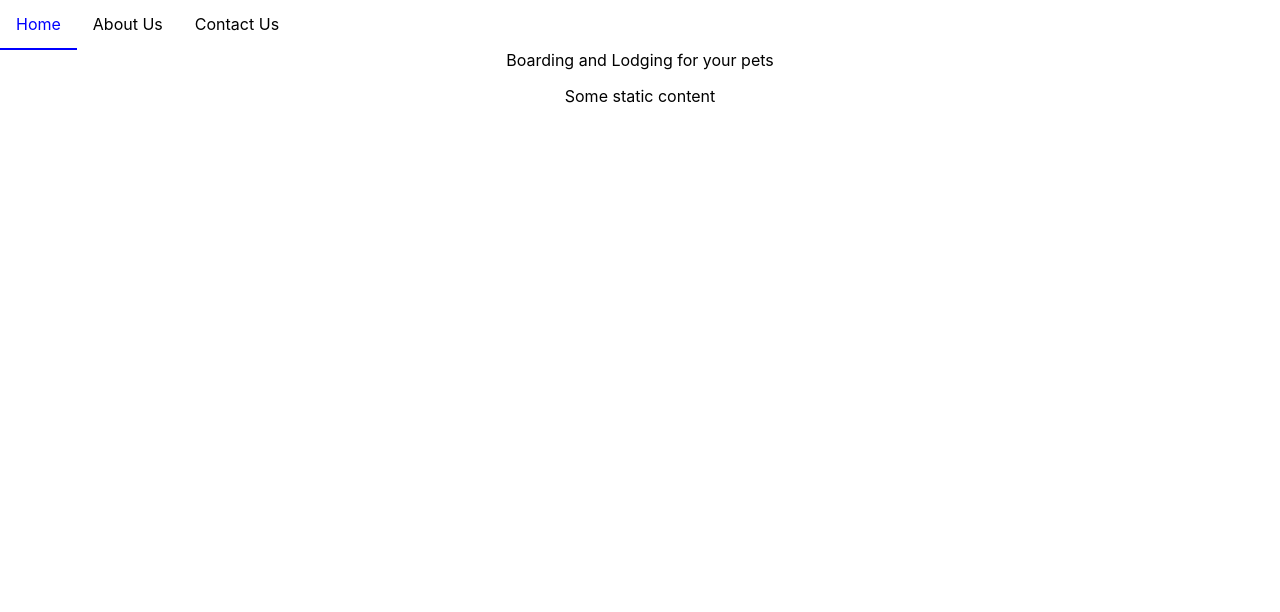
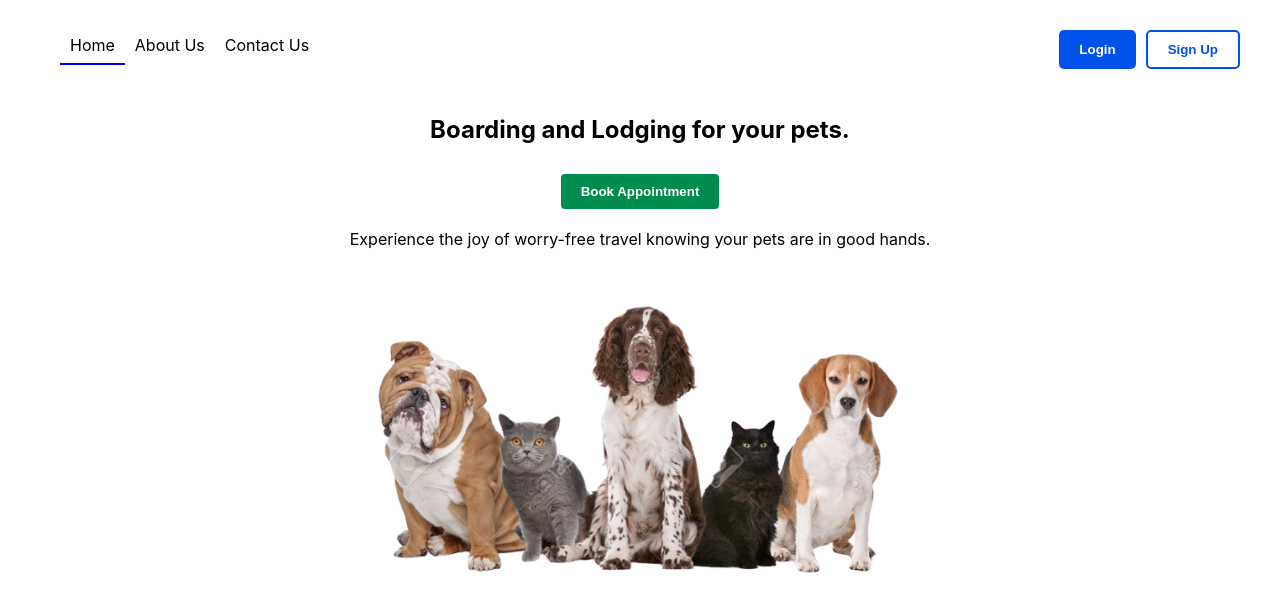
Before and after one commit to geo-jose-deltasoft/Pets-Hostel, a React (Create React App) app in the folder client/: page / in a window 1280 px wide. Shown: the top 612 px of the page. Built offline with nearby package versions, Linux system fonts and the light colour scheme.

Commit message:
Landing page Complete

```diff
--- /dev/null
+++ b/client/src/assets/styles/Home.css
@@ -0,0 +1,39 @@
+.home {
+  padding: 20px;
+}
+
+.home-content {
+  text-align: center;
+  padding: 30px;
+}
+
+.home-content h1 {
+  font-size: 24px;
+  margin-bottom: 30px;
+}
+
+.home-content button {
+  background-color: rgb(0, 139, 79);
+  border: none;
+  padding: 10px 20px;
+  cursor: pointer;
+  border-radius: 4px;
+  font-weight: bold;
+  color: white;
+}
+
+.home-content button:hover {
+  background-color: rgb(27, 255, 133);
+  color: white;
+}
+
+.home-content p {
+  font-size: 16px;
+  margin-top: 20px;
+}
+
+.home-content img {
+  width: 550px; /* Set the width */
+  height: auto; /* Maintain aspect ratio */
+  max-height: 350px;
+}
--- a/client/src/assets/styles/TopBar.css
+++ b/client/src/assets/styles/TopBar.css
@@ -1,23 +1,23 @@
 .topbar {
-  overflow: hidden;
+  display: flex;
+  justify-content: space-between;
+  align-items: center;
 }
 
 .topbar ul {
   list-style-type: none;
   margin: 0;
-  padding: 0;
+  padding: 10;
 }
 
 .topbar li {
-  float: left;
+  display: inline;
 }
 
 .topbar li a {
-  display: block;
   color: black;
-  text-align: center;
-  padding: 14px 16px;
   text-decoration: none;
+  padding: 10px 10px 8px;
 }
 
 .topbar li a:hover {
@@ -27,3 +27,78 @@
 .topbar li a.active {
   border-bottom: 2px solid blue;
 }
+
+.auth-buttons {
+  display: flex;
+  margin-top: 10px;
+}
+
+.login-button {
+  background-color: rgb(0, 82, 234);
+  border: none;
+  padding: 10px 20px;
+  cursor: pointer;
+  border-radius: 5px;
+  font-weight: bold;
+  color: white;
+}
+
+.signup-button {
+  margin-right: 20px;
+  background-color: transparent;
+  border: 2px solid rgb(0, 82, 234);
+  color: rgb(0, 82, 234);;
+  padding: 10px 20px;
+  margin-left: 10px;
+  cursor: pointer;
+  border-radius: 5px;
+  font-weight: bold;
+  color: rgb(0, 82, 234); ;
+}
+
+.signup-button:hover {
+  background-color: rgb(160, 191, 249);;
+  color: rgb(0, 82, 234);;
+}
+
+.popup-container {
+  position: fixed;
+  top: 0;
+  left: 0;
+  width: 100%;
+  height: 100%;
+  background-color: rgba(0, 0, 0, 0.5); /* Semi-transparent black overlay */
+  z-index: 1000; /* Ensure popup is above other content */
+  display: flex;
+  justify-content: center;
+  align-items: center;
+}
+
+.popup-content {
+  background-color: white;
+  padding: 20px;
+  border-radius: 8px;
+  box-shadow: 0 0 10px rgba(0, 0, 0, 0.3);
+}
+
+.popup-content h2 {
+  margin-top: 0;
+}
+
+.popup-content input {
+  width: 100%;
+  padding: 10px;
+  margin-bottom: 10px;
+}
+
+.popup-content button {
+  padding: 10px 20px;
+  background-color: lavender;
+  border: none;
+  cursor: pointer;
+}
+
+.popup-content button:hover {
+  background-color: blue;
+  color: white;
+}
--- a/client/src/components/layouts/TopBar.js
+++ b/client/src/components/layouts/TopBar.js
@@ -1,10 +1,23 @@
-import React from 'react';
+import React, { useState } from 'react';
 import { NavLink, useLocation } from 'react-router-dom';
+import LoginPopup from '../popups/LoginPopup';
+import SignupPopup from '../popups/SignupPopup';
 import '../../assets/styles/TopBar.css';
 
 const TopBar = () => {
 
+  const [showLoginPopup, setShowLoginPopup] = useState(false);
+  const [showSignupPopup, setShowSignupPopup] = useState(false);
+
   const { pathname } = useLocation();
+
+  const openLoginPopup = () => {
+    setShowLoginPopup(true);
+  };
+
+  const openSignupPopup = () => {
+    setShowSignupPopup(true);
+  };
 
   return(
     <nav className='topbar'>
@@ -13,6 +26,12 @@ const TopBar = () => {
         <li><NavLink to="/about" activeClassName="active">About Us</NavLink></li>
         <li><NavLink to="/contact" activeClassName="active">Contact Us</NavLink></li>
       </ul>
+      <div className="auth-buttons">
+        <button className="login-button" onClick={openLoginPopup}>Login</button>
+        <button className="signup-button" onClick={openSignupPopup}>Sign Up</button>
+      </div>
+      {showLoginPopup && <LoginPopup onClose={() => setShowLoginPopup(false)} />}
+      {showSignupPopup && <SignupPopup onClose={() => setShowSignupPopup(false)} />}
     </nav>
   );
 };
--- /dev/null
+++ b/client/src/components/popups/LoginPopup.js
@@ -0,0 +1,14 @@
+import React from 'react';
+
+const LoginPopup = ({onClose}) => {
+  return (
+    <div className='popup'>
+      <div className='popup-content'>
+        <h2>Login</h2>
+        <button onClick={onClose}>Close</button>
+      </div>
+    </div>
+  );
+};
+
+export default LoginPopup;
--- /dev/null
+++ b/client/src/components/popups/SignupPopup.js
@@ -0,0 +1,14 @@
+import React from 'react';
+
+const SignupPopup = ({onClose}) => {
+  return (
+    <div className='popup'>
+      <div className='popup-content'>
+        <h2>SignUp</h2>
+        <button onClick={onClose}>Close</button>
+      </div>
+    </div>
+  );
+};
+
+export default SignupPopup;
--- a/client/src/pages/About.js
+++ b/client/src/pages/About.js
@@ -1,6 +1,6 @@
 import React from 'react';
 import TopBar from '../components/layouts/TopBar';
-//import './assets/styles/About.css';
+import '../assets/styles/About.css';
 
 const About = () => {
   return(
--- a/client/src/pages/Contact.js
+++ b/client/src/pages/Contact.js
@@ -1,6 +1,6 @@
 import React from 'react';
 import TopBar from '../components/layouts/TopBar';
-//import './assets/styles/Contact.css';
+import '../assets/styles/Contact.css';
 
 const Contact = () => {
   return(
--- a/client/src/pages/Home.js
+++ b/client/src/pages/Home.js
@@ -1,13 +1,20 @@
 import React from 'react';
+import { Link } from 'react-router-dom';
 import TopBar from '../components/layouts/TopBar';
-//import './assets/styles/Home.css';
+import '../assets/styles/Home.css';
 
 const Home = () => {
-  return(
+  return (
     <div className='home'>
       <TopBar />
-      <hi>Boarding and Lodging for your pets</hi>
-      <p>Some static content</p>
+      <div className='home-content'>
+        <h1>Boarding and Lodging for your pets.</h1>
+        <Link to='/booking-form'>
+          <button>Book Appointment</button>
+        </Link>
+        <p>Experience the joy of worry-free travel knowing your pets are in good hands.</p>
+        <img src="./images/landing-removebg.png" alt="Pets" />
+      </div>
     </div>
   );
 };
```
Also changed, not shown: client/public/images/landing-removebg.png (added), client/public/images/landing.jpg (added), client/src/assets/styles/About.css (added), client/src/assets/styles/Contact.css (added).
